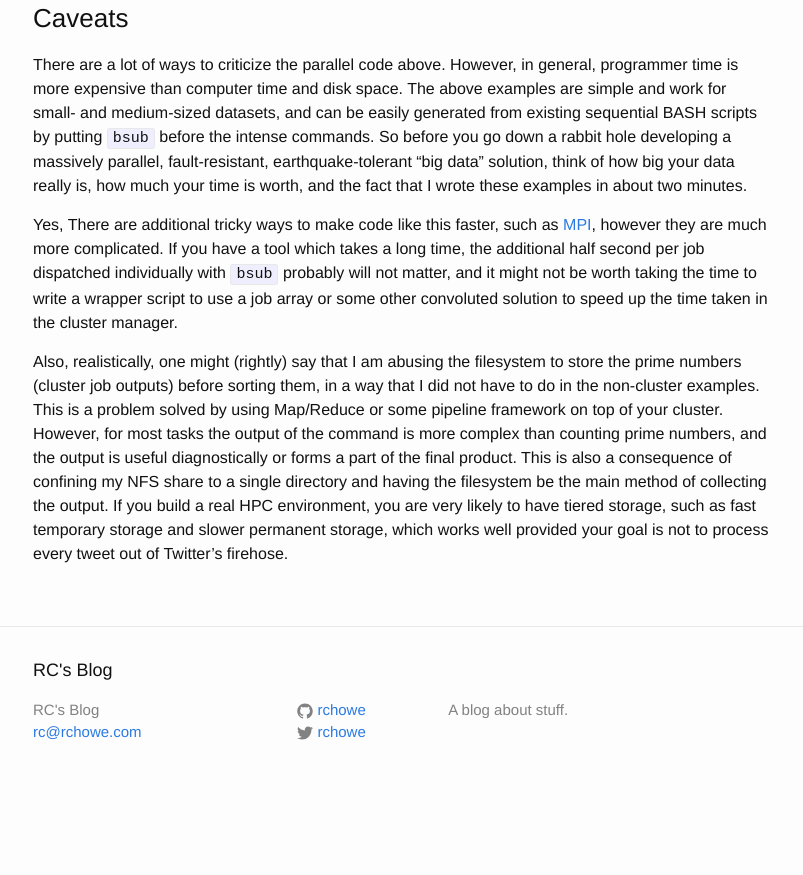
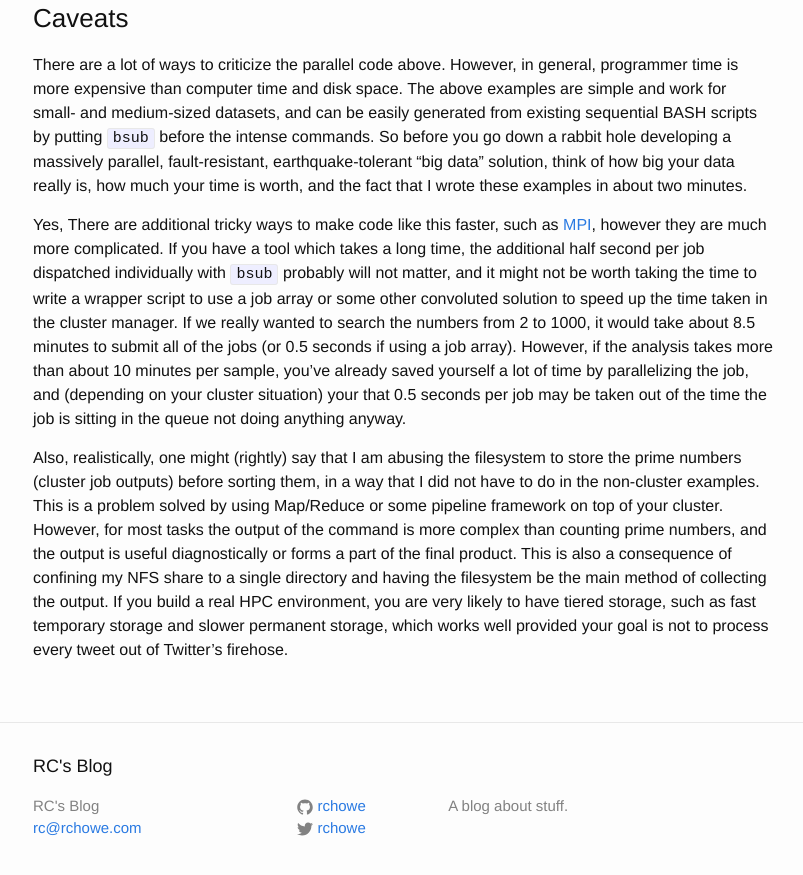
Before and after one commit to rchowe/blog, a Jekyll site: the page built from _posts/2015-02-10-raspberry-pi-cluster-computing.md, in a window 1280 px wide and 900 px high, scrolled down 4110 px. Shown: the top 875 px of the window, without its empty margins (237-1040 px from the left). Built offline with Jekyll 4.4.1, drawn with Linux system fonts in a browser that asks for light colours; formulas are drawn with MathJax 3; before the commit the page ends 4914 px from its top, so only the background shows below that.

Commit message:
Added addendum about time for each job

```diff
--- a/_posts/2015-02-10-raspberry-pi-cluster-computing.md
+++ b/_posts/2015-02-10-raspberry-pi-cluster-computing.md
@@ -132,7 +132,11 @@ Yes, There are additional tricky ways to make code like this faster, such as
 [MPI](https://en.wikipedia.org/wiki/Message_Passing_Interface), however they are much more complicated. If you have a
 tool which takes a long time, the additional half second per job dispatched individually with <code>bsub</code> probably
 will not matter, and it might not be worth taking the time to write a wrapper script to use a job array or some other
-convoluted solution to speed up the time taken in the cluster manager.
+convoluted solution to speed up the time taken in the cluster manager. If we really wanted to search the numbers from
+2 to 1000, it would take about 8.5 minutes to submit all of the jobs (or 0.5 seconds if using a job array). However, if
+the analysis takes more than about 10 minutes per sample, you've already saved yourself a lot of time by parallelizing
+the job, and (depending on your cluster situation) your that 0.5 seconds per job may be taken out of the time the job
+is sitting in the queue not doing anything anyway.
 
 Also, realistically, one might (rightly) say that I am abusing the filesystem to store the prime numbers (cluster job
 outputs) before sorting them, in a way that I did not have to do in the non-cluster examples. This is a problem
```
